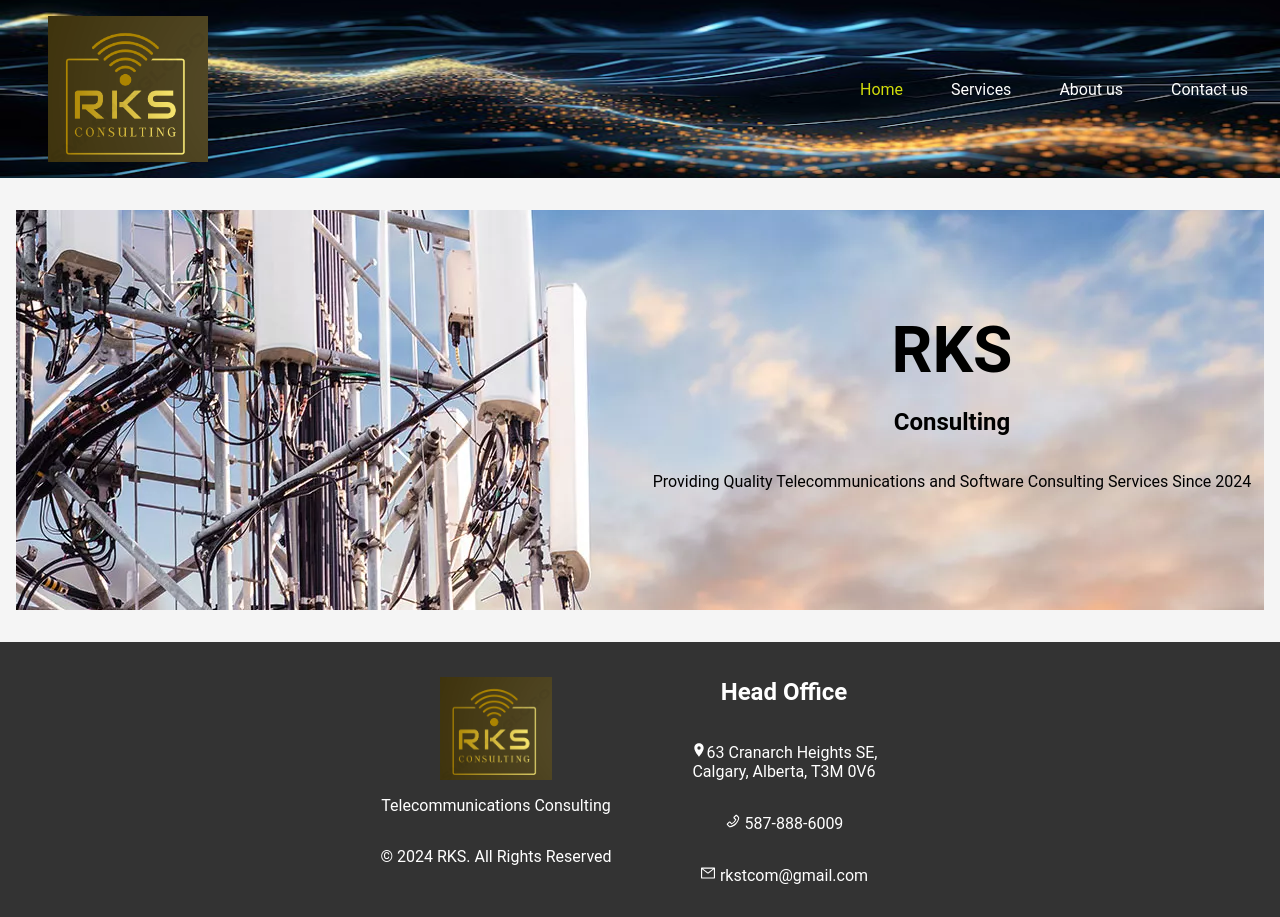
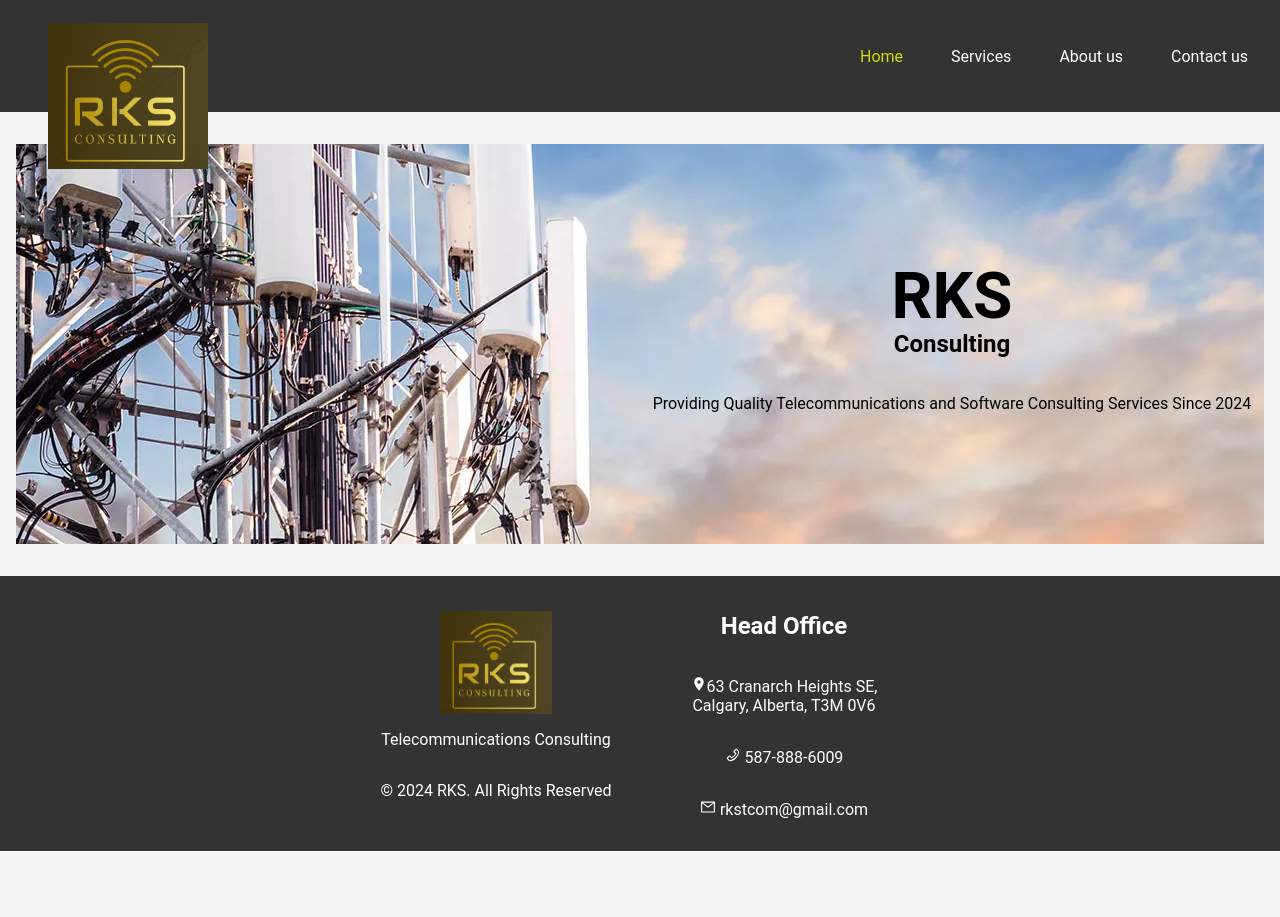
Before and after one commit to Kschoffner13/RKS, a React (Create React App) app: page / in a window 1280 px wide. After the commit the page ends 851 px from the top, so only its background shows below. Built offline with nearby package versions, Linux system fonts and the light colour scheme.

Commit message:
Update styles.css

```diff
--- a/src/Styles/styles.css
+++ b/src/Styles/styles.css
@@ -16,10 +16,11 @@ body {
 /* Navbar */
 
 .navbar {
-  background-image: url("../Images/background2.jpg");
+  /* background-image: url("../Images/background2.jpg");
   background-size: 100% 200%;
-  background-position: center;
-
+  background-position: center; */
+  background-color: #333;
+  height: 5rem;
   color: black;
   display: flex;
   justify-content: space-between;
@@ -29,6 +30,7 @@ body {
 }
 
 .navbar-logo {
+  margin-top: 5rem;
   display: flex;
   height: auto;
   width: 10rem;
@@ -109,7 +111,7 @@ body {
   padding-right: 1rem;
   padding-left: 1rem;
   margin-top: 0;
-  margin-bottom: 0;
+  margin-bottom: -1.5rem;
   font-size: 4rem;
   font-weight: bold;
 }
```
